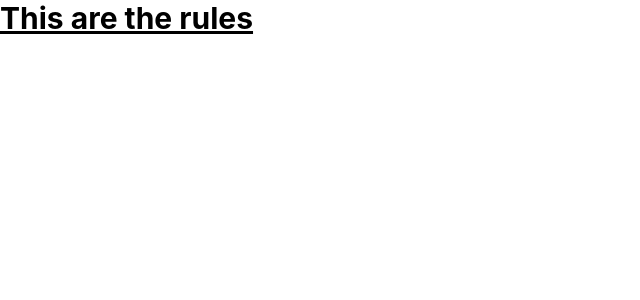
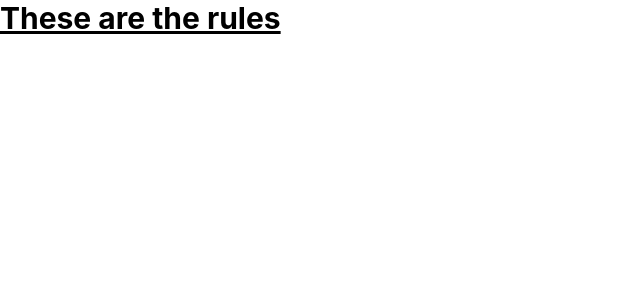
Before and after one commit to Johannes-Krabbe/roshambo-frontend, a Next.js app: page /rules in a window 1280 px wide. Shown: the top 300 px of the page, without its empty margins (0-640 px from the left). Built offline with nearby package versions, Linux system fonts and the light colour scheme.

Commit message:
minor fixes

```diff
--- a/pages/rules.tsx
+++ b/pages/rules.tsx
@@ -3,7 +3,7 @@ import type { NextPage } from 'next'
 const Rules: NextPage = () => {
   return (
     <div>
-      <p className='text-3xl font-bold underline'> This are the rules</p>
+      <p className='text-3xl font-bold underline'> These are the rules</p>
     </div>
   )
 }
```
